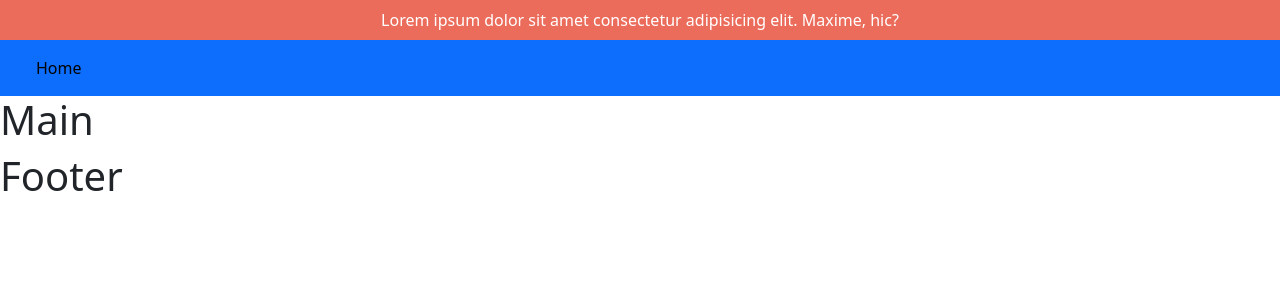
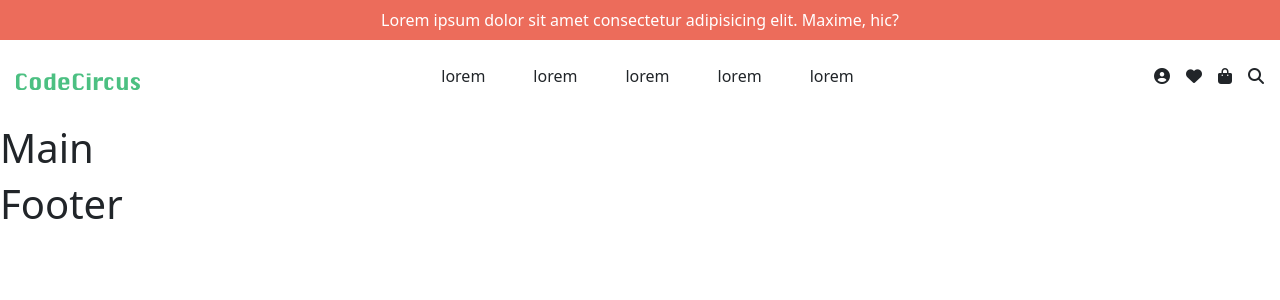
Before and after one commit to fraberret/landing-page-service, a Vue app: page / in a window 1280 px wide. Shown: the top 300 px of the page. Built offline with nearby package versions, Linux system fonts and the light colour scheme.

Commit message:
add header (structure)

```diff
--- a/index.html
+++ b/index.html
@@ -6,6 +6,7 @@
     <link href="https://cdn.jsdelivr.net/npm/bootstrap@5.3.3/dist/css/bootstrap.min.css" rel="stylesheet"
     integrity="sha384-QWTKZyjpPEjISv5WaRU9OFeRpok6YctnYmDr5pNlyT2bRjXh0JMhjY6hW+ALEwIH" crossorigin="anonymous">
     <meta name="viewport" content="width=device-width, initial-scale=1.0" />
+    <link rel="stylesheet" href="https://cdnjs.cloudflare.com/ajax/libs/font-awesome/6.5.2/css/all.min.css" integrity="sha512-SnH5WK+bZxgPHs44uWIX+LLJAJ9/2PkPKZ5QiAj6Ta86w+fsb2TkcmfRyVX3pBnMFcV7oQPJkl9QevSCWr3W6A==" crossorigin="anonymous" referrerpolicy="no-referrer" />
     <title>CodeCircus</title>
   </head>
   <body>
--- a/src/components/Header.vue
+++ b/src/components/Header.vue
@@ -11,21 +11,33 @@
             <p class="m-0">Lorem ipsum dolor sit amet consectetur adipisicing elit. Maxime, hic?</p>
         </div>
 
-           <nav class="navbar navbar-expand-sm navbar-light bg-primary">
-               <div class="container-fluid">
-                   <a class="navbar-brand" href="#"><img src="" alt=""></a>
-                   <button class="navbar-toggler" type="button" data-toggle="collapse" data-target="#navbarID"
-                       aria-controls="navbarID" aria-expanded="false" aria-label="Toggle navigation">
-                       <span class="navbar-toggler-icon"></span>
-                   </button>
-                   <div class="collapse navbar-collapse" id="navbarID">
-                       <div class="navbar-nav">
-                           <a class="nav-link active" aria-current="page" href="#">Home</a>
+        <div class="nav-section py-4 px-3 d-flex justify-content-between align-center">
+            <div class="logo">
+                <img src="/img/logo.png" alt="">
+            </div>
 
-                       </div>
-                   </div>
-               </div>
-           </nav>
+            <div class="nav">
+                <ul class="d-flex gap-5 m-0 list-unstyled">
+                    <li>lorem</li>
+                    <li>lorem</li>
+                    <li>lorem</li>
+                    <li>lorem</li>
+                    <li>lorem</li>
+
+                </ul>
+            </div>
+
+            <div class="nav">
+                <ul class="d-flex gap-3 m-0 list-unstyled">
+                    <li><i class="fa fa-user-circle" aria-hidden="true"></i></li>
+                    <li><i class="fa fa-heart" aria-hidden="true"></i></li>
+                    <li><i class="fa fa-shopping-bag" aria-hidden="true"></i></li>
+                    <li><i class="fa fa-search" aria-hidden="true"></i></li>
+
+
+                </ul>
+            </div>
+        </div>
     </header>
 </template>
 
```
